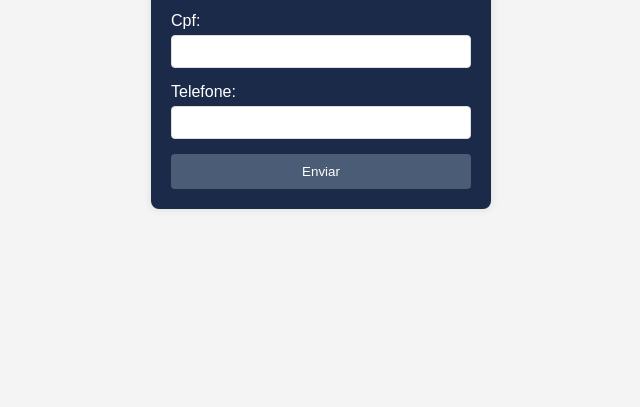
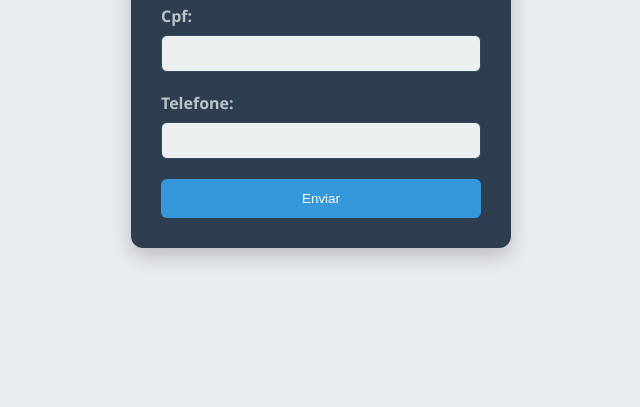
Before and after one commit to PedroArthurs/Trabalho-Front-e-Back-end, a plain HTML site: page frontend/index.html in a window 1280 px wide. Shown: the part 393-800 px from the top of the page, without its empty margins (319-959 px from the left). Drawn offline with Linux system fonts and the light colour scheme; a web font is replaced by a local one.

Commit message:
Update styles.css

```diff
--- a/frontend/styles.css
+++ b/frontend/styles.css
@@ -1,6 +1,6 @@
 body {
-    font-family: Arial, sans-serif;
-    background-color: #f4f4f4;
+    font-family: 'Segoe UI', Tahoma, Geneva, Verdana, sans-serif;
+    background-color: #e9ecef;
     display: flex;
     justify-content: center;
     align-items: center;
@@ -9,17 +9,18 @@ body {
 }
 
 .container {
-    background-color: #1b2a49;
-    padding: 20px;
-    border-radius: 8px;
-    box-shadow: 0 0 10px rgba(0, 0, 0, 0.1);
-    width: 300px;
+    background-color: #2c3e50;
+    padding: 30px;
+    border-radius: 12px;
+    box-shadow: 0 8px 20px rgba(0, 0, 0, 0.2);
+    width: 320px;
 }
 
 h1 {
-    color: #FFF;
+    color: #ecf0f1;
     text-align: center;
-    margin-bottom: 20px;
+    margin-bottom: 25px;
+    font-size: 1.8em;
 }
 
 form {
@@ -28,31 +29,44 @@ form {
 }
 
 label {
-    margin-bottom: 5px;
-    color: #FFF;
+    margin-bottom: 8px;
+    color: #bdc3c7;
+    font-weight: bold;
 }
 
 input {
-    margin-bottom: 15px;
-    padding: 8px;
-    border: 1px solid #ddd;
-    border-radius: 4px;
+    margin-bottom: 20px;
+    padding: 10px;
+    border: 1px solid #34495e;
+    border-radius: 6px;
+    background-color: #ecf0f1;
+    color: #2c3e50;
+}
+
+input:focus {
+    outline: none;
+    border-color: #3498db;
+    box-shadow: 0 0 8px rgba(52, 152, 219, 0.3);
 }
 
 button {
-    padding: 10px;
-    background-color: #4a5c76;
+    padding: 12px;
+    background-color: #3498db;
     color: #fff;
     border: none;
-    border-radius: 4px;
+    border-radius: 6px;
     cursor: pointer;
+    transition: background-color 0.3s, transform 0.2s;
 }
 
 button:hover {
-    background-color: #cfd6e4;
+    background-color: #2980b9;
+    transform: translateY(-2px);
 }
 
 #message {
-    margin-top: 15px;
+    margin-top: 20px;
     text-align: center;
+    color: #ecf0f1;
+    font-size: 0.9em;
 }
```
